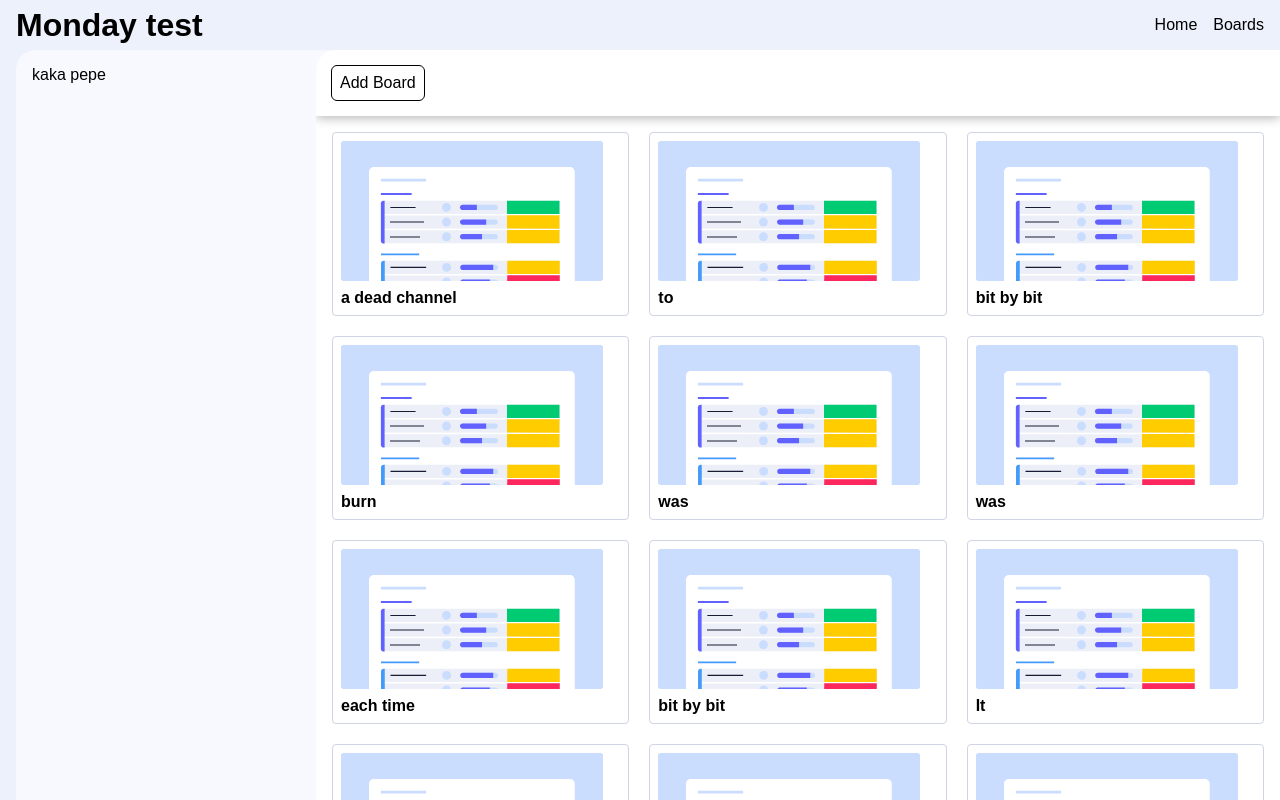
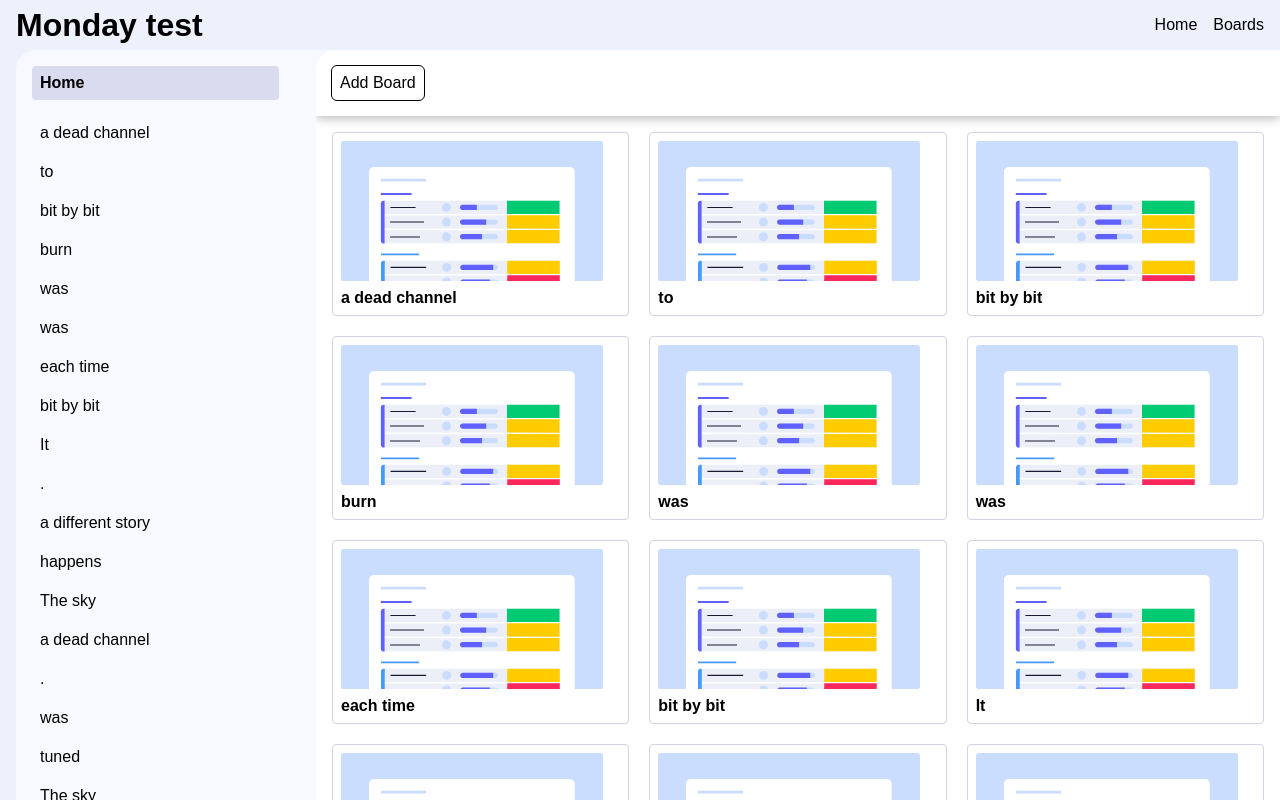
Before and after one commit to Eh2409/monday-test, a React (Vite) app: page /board in a window 1280 px wide. Built offline with nearby package versions, Linux system fonts and the light colour scheme.

Commit message:
Add board list to aside menu

```diff
--- a/src/assets/stlye/base/_layout.scss
+++ b/src/assets/stlye/base/_layout.scss
@@ -30,9 +30,10 @@
 
         .site-aside {
             grid-area: site-aside;
-            min-height: calc(100vh - 50px);
+            height: calc(100vh - 50px);
             background-color: #f8f9fe;
             border-radius: 20px 0 0 0;
+            overflow: hidden;
         }
 
         .site-main-content {
--- a/src/assets/stlye/cmps/_AsideMenu.scss
+++ b/src/assets/stlye/cmps/_AsideMenu.scss
@@ -1,4 +1,35 @@
 .aside-menu {
     padding: 1em;
     height: 100%;
+
+    a {
+        display: block;
+        border: 0;
+        align-self: center;
+        text-decoration: none;
+        color: inherit;
+        width: 92%;
+        padding: 8px;
+        font-weight: 700;
+        border-radius: 4px;
+        margin-block-end: 1em;
+
+        &.active {
+            background-color: rgba(47, 57, 150, 0.152);
+        }
+
+        &:hover {
+            box-shadow: none;
+            background-color: rgba(128, 128, 128, 0.348);
+
+            &.active {
+                background-color: rgba(47, 57, 150, 0.152);
+            }
+        }
+    }
+
+    .board-list {
+        overflow: auto;
+        height: 100%;
+    }
 }
--- a/src/assets/stlye/cmps/board/_BoardList.scss
+++ b/src/assets/stlye/cmps/board/_BoardList.scss
@@ -2,8 +2,35 @@
     display: grid;
     grid-template-rows: auto;
     grid-template-columns: repeat(auto-fill, minmax(250px, 1fr));
-    grid-gap: 20px;
+    gap: 20px;
     padding: 16px 16px 24px 16px;
+
+    &.menu-display {
+        gap: 5px;
+        padding: 0;
+        width: 100%;
+        margin-block-start: 0.5em;
+
+        .board-item {
+            border: 0;
+            align-self: center;
+            font-weight: 200;
+
+            &.active {
+                background-color: rgba(47, 57, 150, 0.152);
+            }
+
+            &:hover {
+                box-shadow: none;
+                background-color: rgba(128, 128, 128, 0.348);
+
+                &.active {
+                    background-color: rgba(47, 57, 150, 0.152);
+                }
+            }
+
+        }
+    }
 
     .board-item {
         flex-direction: column;
--- a/src/cmps/AsideMenu.jsx
+++ b/src/cmps/AsideMenu.jsx
@@ -1,7 +1,32 @@
+import { useEffect } from "react"
+import { useSelector } from "react-redux"
+
+// services
+import { boardAction } from "../store/actions/board.actions.js"
+import { BoardList } from "./board/BoardList"
+import { NavLink } from "react-router-dom"
+
 export function AsideMenu(props) {
+    const boards = useSelector(storeState => storeState.boardModule.boards)
+
+    useEffect(() => {
+        load()
+    }, [])
+
+    async function load() {
+        try {
+            await boardAction.load()
+        } catch (err) {
+            console.log('err:', err)
+        }
+    }
+
     return (
         <section className="aside-menu">
-            kaka pepe
+
+            <NavLink to={'/board'} end>Home</NavLink>
+
+            {boards?.length > 0 && < BoardList boards={boards} isMenuDisplay={true} />}
         </section>
     )
 }
--- a/src/cmps/board/BoardList.jsx
+++ b/src/cmps/board/BoardList.jsx
@@ -1,13 +1,20 @@
-import { useNavigate } from "react-router-dom"
+import { useNavigate, useLocation } from "react-router-dom"
 
-export function BoardList({ boards }) {
+export function BoardList({ boards, isMenuDisplay = false }) {
     const navigate = useNavigate()
 
+    const location = useLocation()
+
+    var boardId = location.pathname.split('/').pop()
+
+
     return (
-        <ul className="board-list">
+        <ul className={`board-list ${isMenuDisplay ? "menu-display" : ""}`}>
             {boards.map(b => {
-                return <li key={b._id} className="board-item" onClick={() => navigate(`/board/${b._id}`)}>
-                    <img src="/images/board-img.svg" alt="board-img" />
+                return <li key={b._id}
+                    className={`board-item ${boardId === b._id ? "active" : ""}`}
+                    onClick={() => navigate(`/board/${b._id}`)}>
+                    {!isMenuDisplay && <img src="/images/board-img.svg" alt="board-img" />}
                     <div>{b.name}</div>
                 </li>
             })}
--- a/src/pages/BoardDetails.jsx
+++ b/src/pages/BoardDetails.jsx
@@ -20,7 +20,7 @@ export function BoardDetails(props) {
         if (boardId) {
             getBoard(boardId)
         }
-    }, [])
+    }, [boardId])
 
     useEffect(() => {
         if (prevBoard) {
```
